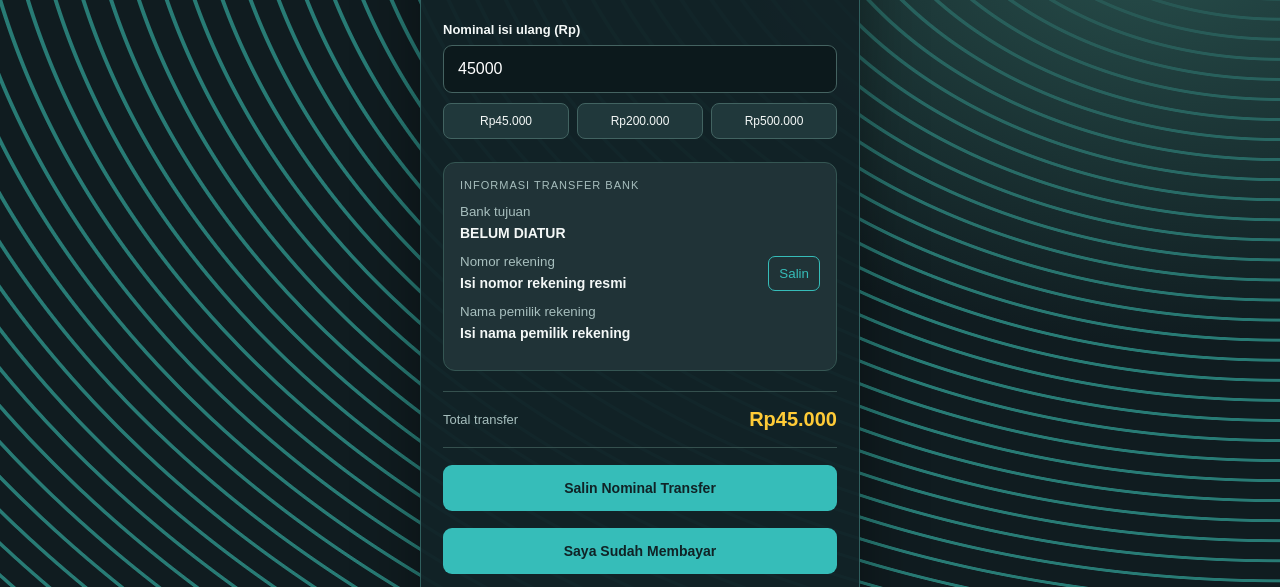
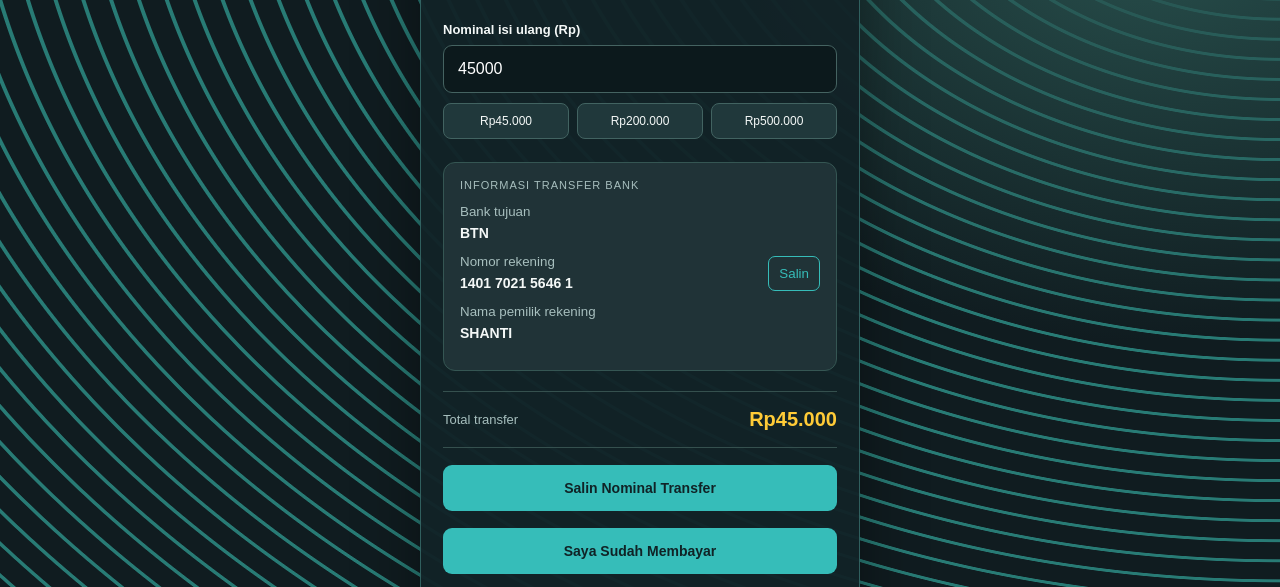
Before and after one commit to mrvinprntn-bot/isiulangardata, a plain HTML site: page index.html in a window 1280 px wide. Shown: the part 213-800 px from the top of the page. Drawn offline with Linux system fonts and the light colour scheme.

Commit message:
Add files via upload

```diff
--- a/index.html
+++ b/index.html
@@ -331,15 +331,15 @@
 
   <script>
     // Ganti dengan informasi rekening resmi milik Anda.
-    const BANK_NAME = "BELUM DIATUR";
+    const BANK_NAME = "BTN";
     const ACCOUNT_NUMBER = "";
     const ACCOUNT_HOLDER = "";
 
     document.getElementById("bankName").textContent = BANK_NAME;
     document.getElementById("accountNumber").textContent =
-      ACCOUNT_NUMBER || "Isi nomor rekening resmi";
+      ACCOUNT_NUMBER || "1401 7021 5646 1";
     document.getElementById("accountHolder").textContent =
-      ACCOUNT_HOLDER || "Isi nama pemilik rekening";
+      ACCOUNT_HOLDER || "SHANTI";
 
     const amount = document.getElementById("amount");
     const total = document.getElementById("total");
```
